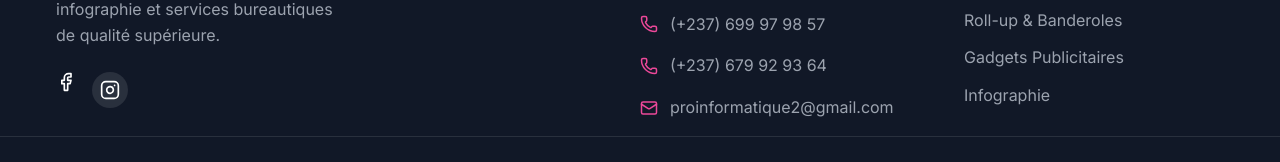
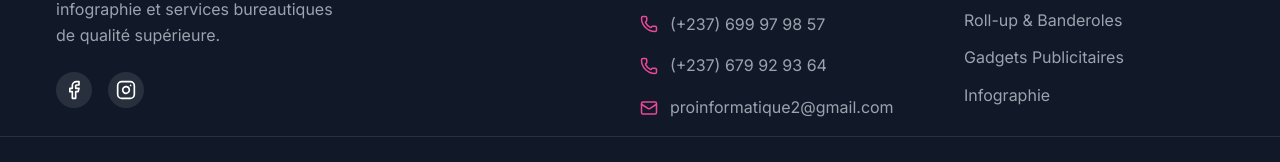
Before and after one commit to Archlord12345/proweb45-, a React (Vite) app: page / in a window 1280 px wide. Shown: the part 3662-3824 px from the top of the page. Built offline with nearby package versions, Linux system fonts and the light colour scheme.

Commit message:
footer 3

```diff
--- a/src/components/Footer.jsx
+++ b/src/components/Footer.jsx
@@ -12,7 +12,7 @@ const Footer = () => {
                         Impression numérique grand format, infographie et services bureautiques de qualité supérieure.
                     </p>
                     <div className="social-links">
-                        <a href="#" className="https://web.facebook.com/EtsProInformatique"><Facebook size={20} /></a>
+                        <a href="https://web.facebook.com/EtsProInformatique" className="social-link"><Facebook size={20} /></a>
                         <a href="#" className="social-link"><Instagram size={20} /></a>
                     </div>
                 </div>
```
